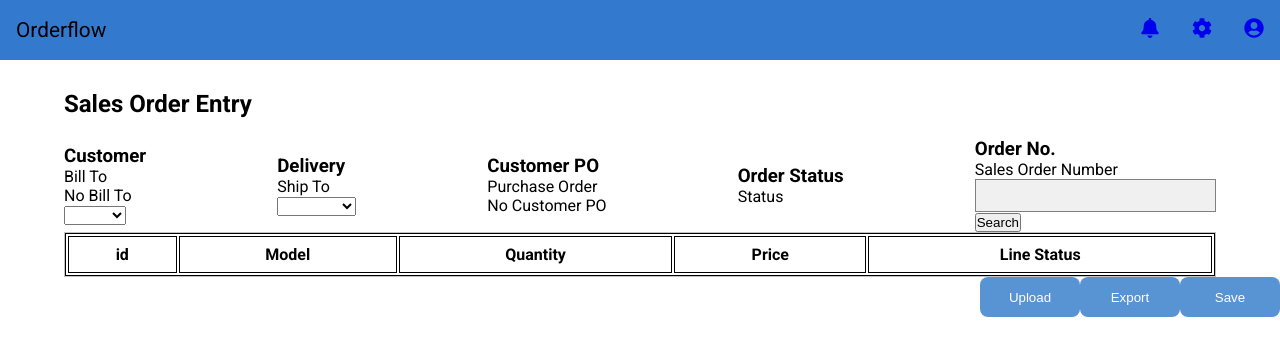
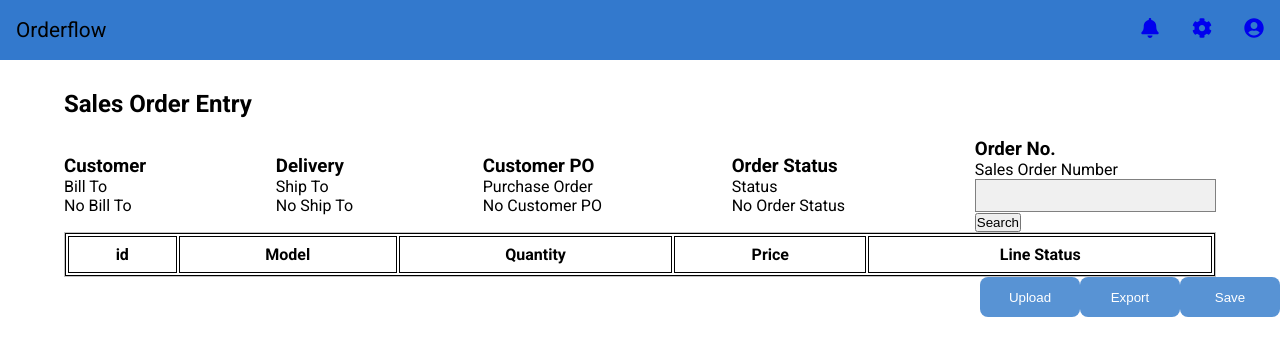
Before and after one commit to jcho-project/orderflow, a React (Create React App) app: page / in a window 1280 px wide. Shown: the top 356 px of the page. Built offline with nearby package versions, Linux system fonts and the light colour scheme.

Commit message:
add individual empty value check in OrderContext and move displaying status to render in OrderInput

```diff
--- a/src/components/OrderInput.jsx
+++ b/src/components/OrderInput.jsx
@@ -12,17 +12,33 @@ function OrderInput() {
         searchOrder(searchValue)
     }
 
+    const renderBillTo = (item) => {
+        if (item.length === 0) {
+            return <p>No Bill To</p>
+        } else {
+            return <p>{item}</p>
+        }
+    }
+
+    const renderShipTo = (item) => {
+        if (item.length === 0) {
+            return <p>No Ship To</p>
+        } else {
+            return <p>{item}</p>
+        }
+    }
+
     const renderCustomerPo = (item) => {
-        if (item === "") {
+        if (item.toString().length === 0) {
             return <p>No Customer PO</p>
         } else {
             return <p>{item}</p>
         }
     }
 
-    const renderBillTo = (item) => {
-        if (item === "") {
-            return <p>No Bill To</p>
+    const renderOrderStatus = (item) => {
+        if (item.length === 0) {
+            return <p>No Order Status</p>
         } else {
             return <p>{item}</p>
         }
@@ -35,26 +51,27 @@ function OrderInput() {
                 <h3>Customer</h3>
                 <div className="sub-heading">Bill To</div>
                 {renderBillTo(billTo)}
-                <form>
+                {/* <form>
                     <select value={billTo} selected={billTo}>
                         <option value=""></option>
                         <option value="MSH">MSH</option>
                         <option value="Saturn">Saturn</option>
                         <option value="Otto">OTTO</option>
                     </select>
-                </form>
+                </form> */}
             </div>
             <div className="delivery">
                 <h3>Delivery</h3>
                 <div className="sub-heading">Ship To</div>
-                <form>
+                {renderShipTo(shipTo)}
+                {/* <form>
                     <select value={shipTo} selected={shipTo}>
                         <option value=""></option>
                         <option value="New York">New York</option>
                         <option value="Boston">Boston</option>
                         <option value="LA">LA</option>
                     </select>
-                </form>
+                </form> */}
             </div>
             <div className="customerPO">
                 <h3>Customer PO</h3>
@@ -64,7 +81,7 @@ function OrderInput() {
             <div className="order-status">
                 <h3>Order Status</h3>
                 <div className="sub-heading">Status</div>
-                <p>{orderStatus}</p>
+                {renderOrderStatus(orderStatus)}
             </div>
             <div className="order-number">
                 <form onSubmit={handleSearch}>
--- a/src/context/OrderContext.js
+++ b/src/context/OrderContext.js
@@ -14,14 +14,6 @@ export const OrderProvider = ({children}) => {
         const response = await fetch("/orders?_sort=id")
         const data = await response.json()
 
-
-        if (item === "") {
-            setOrders("")
-            updateBillTo("")
-            updateShipTo("")
-            updateCustomerPo("")
-            updateOrderStatus("")
-        } else {
         const filteredData = data.filter((order) => {
             return order.order_number === parseInt(item)
         })
@@ -32,28 +24,41 @@ export const OrderProvider = ({children}) => {
         updateCustomerPo(filteredData)
         updateOrderStatus(filteredData)
     }
-    }
 
     // search bill-to for order
     const updateBillTo = (item) => {
+        if (item.toString().length === 0) {
+            setBillTo("")
+        } else {
             setBillTo(item[0]["bill-to"])
+        }
     }
 
     // search ship-to for order
     const updateShipTo = (item) => {
+        if (item.toString().length === 0) {
+            setShipTo("")
+        } else {
             setShipTo(item[0]["ship-to"])
+        }
     }
 
     // search customer po for order
     const updateCustomerPo = (item) => {
-        console.log(item[0]["customer_po"])
-        console.log(item[0]["customer_po"])
+        if (item.length === 0) {
+            setCustomerPo("")
+        } else {
             setCustomerPo(item[0]["customer_po"])
+        }
     }
 
     // search order status for order
     const updateOrderStatus = (item) => {
+        if (item.toString().length === 0) {
+            setOrderStatus("")
+        } else {
             setOrderStatus(item[0]["order_status"])
+        }
     }
 
     return <OrderContext.Provider value={{
```
Lines whose indentation alone changed are shown as unchanged.
